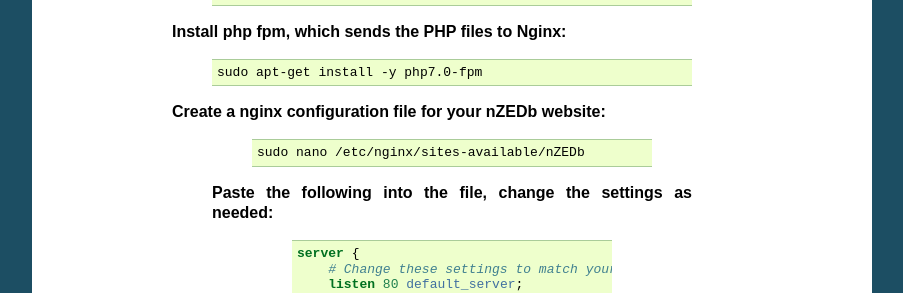
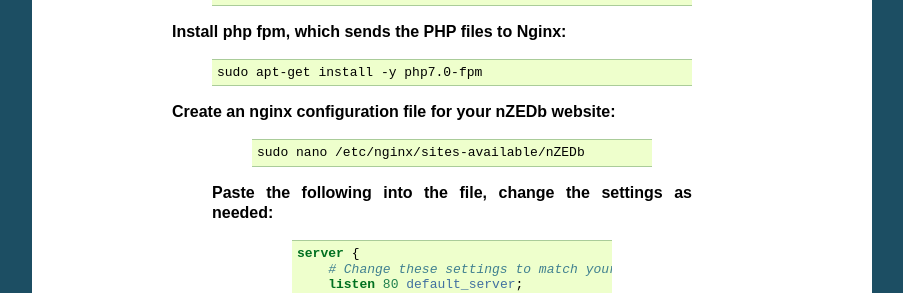
Before and after one commit to nZEDb/nZEDb_Docs, a Sphinx documentation site: the page built from source/guides/installing/ubuntu/16.04/webserver.rst, in a window 1280 px wide and 900 px high, scrolled down 1307 px. Shown: the part 157-450 px from the top of the window, without its empty margins (198-1101 px from the left). Built offline with Sphinx 7.4.7, drawn with Linux system fonts in a browser that asks for light colours; some of the changed text lies outside the part shown.

Commit message:
Fix typoes.

```diff
--- a/source/guides/installing/ubuntu/16.04/webserver.rst
+++ b/source/guides/installing/ubuntu/16.04/webserver.rst
@@ -135,7 +135,7 @@
 
    .. sectnum::
 
-   **Create a nginx configuration file for your nZEDb website:**
+   **Create an nginx configuration file for your nZEDb website:**
 
      .. code:: bash
 
```
Also changed, not shown: other parts of source/guides/installing/ubuntu/16.04/webserver.rst (+1 -1 lines).
